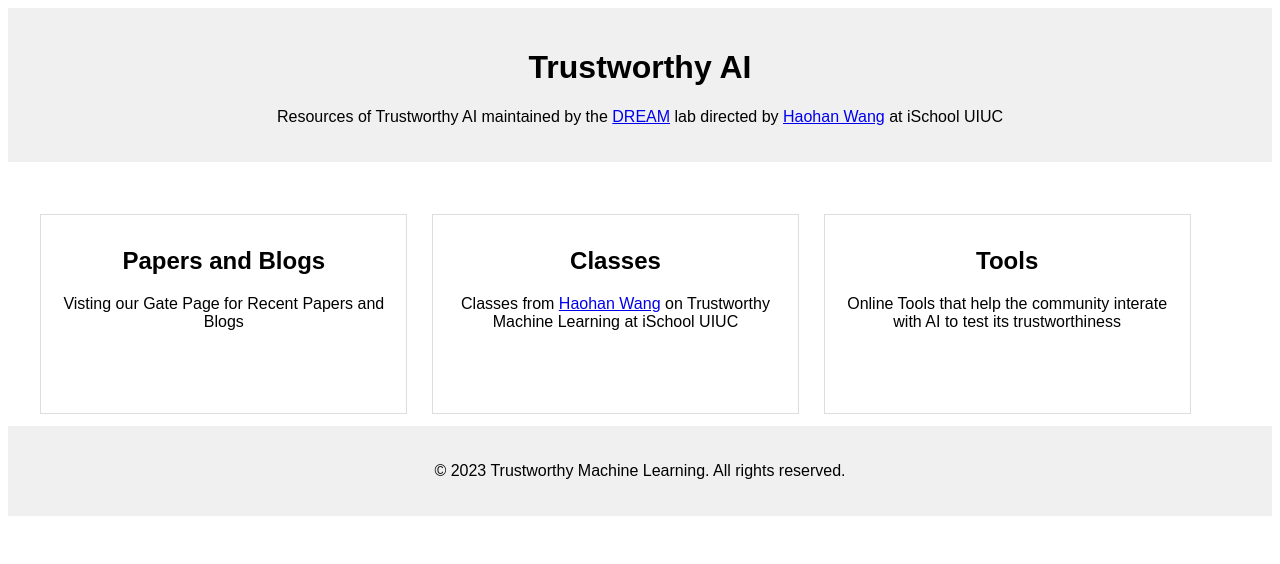
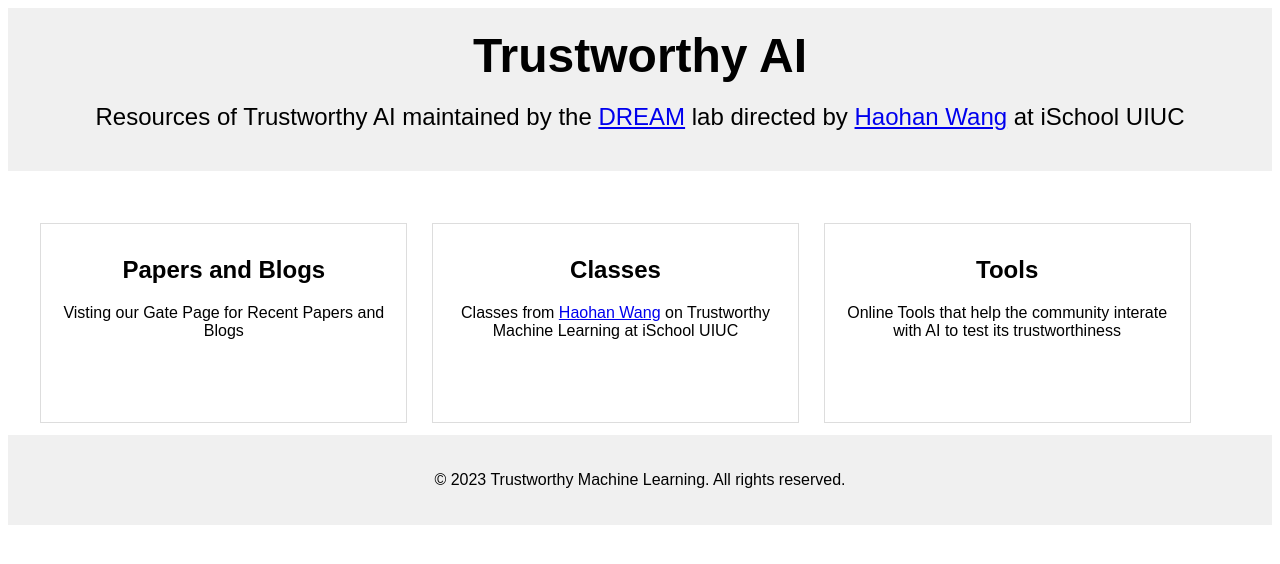
Before and after one commit to TrustworthyArtificialIntelligence/TrustworthyArtificialIntelligence.github.io, a plain HTML site: page index.html in a window 1280 px wide. Drawn offline with Linux system fonts and the light colour scheme.

Commit message:
Update index.html

```diff
--- a/index.html
+++ b/index.html
@@ -33,13 +33,35 @@
             text-align: center;
             clear: both;
         }
+
+        .banner {
+            background-color: #555; /* Temporary background color */
+            background-image: url('banner.jpg'); /* Add your image path here */
+            background-size: cover;
+            background-position: center;
+            color: white;
+            text-align: center;
+            padding: 50px 0; /* Adjust the padding to increase or decrease the height */
+        }
+
+        .banner-title {
+            font-size: 3em; /* Large font size for the title */
+            margin: 0;
+            padding: 0;
+        }
+
+        .banner-subtitle {
+            font-size: 1.5em; /* Smaller font size for the subtitle */
+            margin: 0;
+            padding: 20px 0; /* Space above and below the subtitle */
+        }
     </style>
 </head>
 <body>
     <div class="hero">
-        <h1>Trustworthy AI</h1>
+        <h1 class="banner-title">Trustworthy AI</h1>
 
-        <p>Resources of Trustworthy AI maintained by the <a href="https://dreamlabuiuc.github.io/">DREAM</a> lab directed by <a href="https://haohanwang.github.io/">Haohan Wang</a> at iSchool UIUC</p>
+        <p class="banner-subtitle">Resources of Trustworthy AI maintained by the <a href="https://dreamlabuiuc.github.io/">DREAM</a> lab directed by <a href="https://haohanwang.github.io/">Haohan Wang</a> at iSchool UIUC</p>
     </div>
     <div class="section">
         <div class="block">
```
